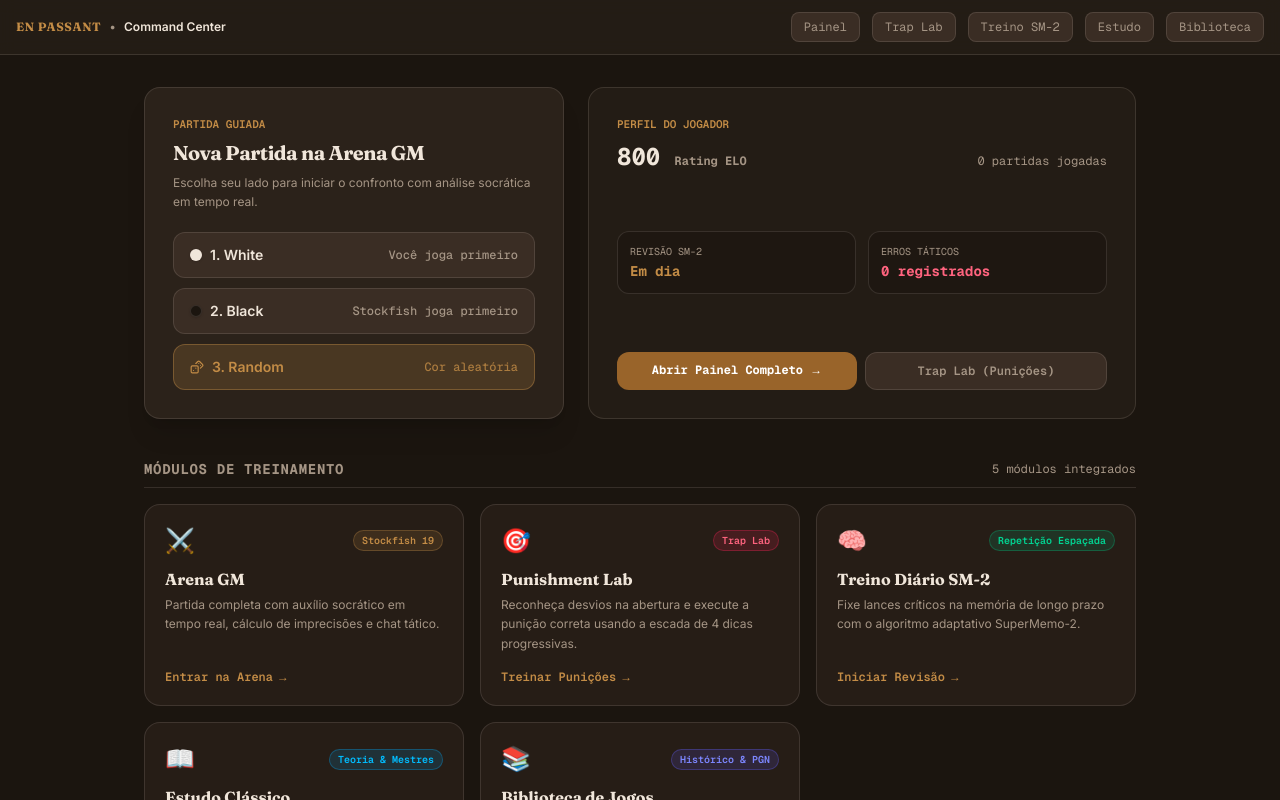
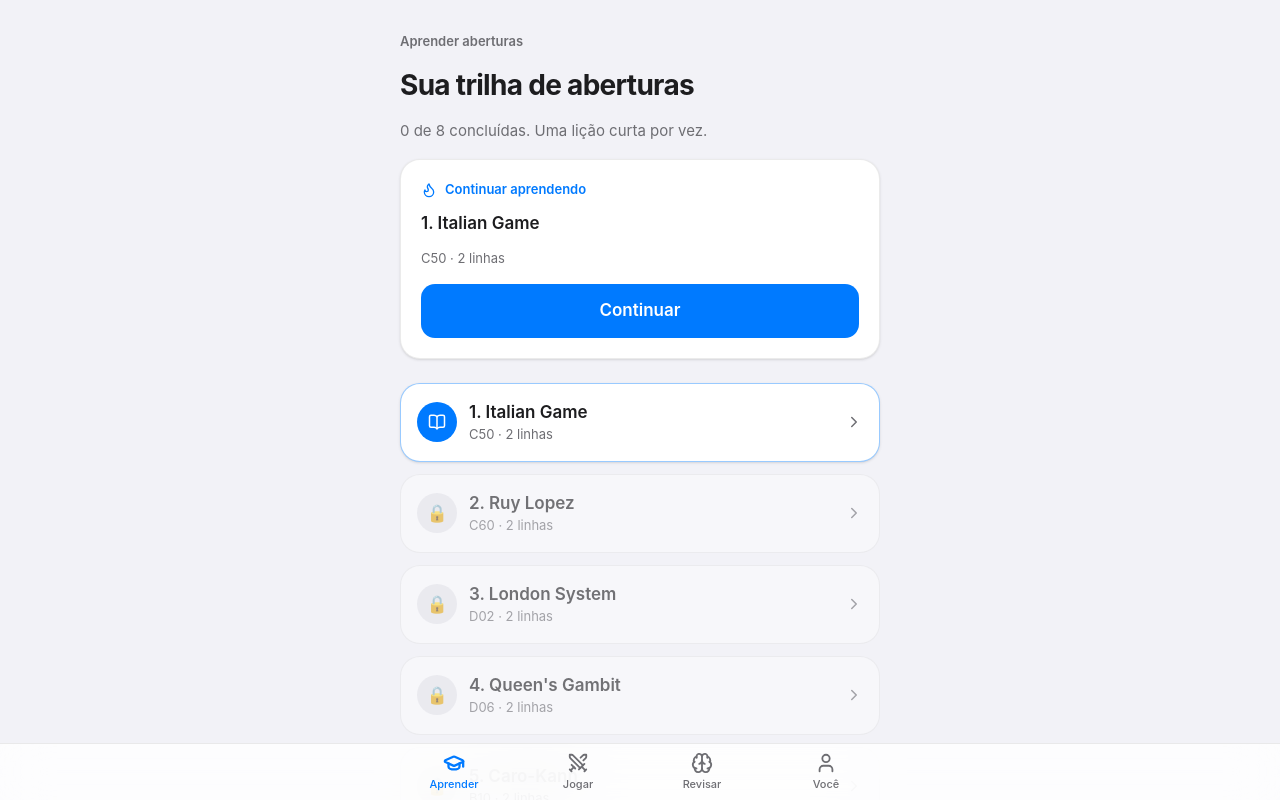
Before and after one commit to EmiyaKiritsugu3/en_passant, a Next.js app: page / in a window 1280 px wide. Shown: the top 800 px of the page. Built offline with nearby package versions, Linux system fonts and the light colour scheme.

Commit message:
feat(ui): Apple-style L1 — tokens SF, TabBar 4 tabs, home trilha, coords off

```diff
--- a/app/globals.css
+++ b/app/globals.css
@@ -1,19 +1,19 @@
 @import "tailwindcss";
 
 @theme {
-  --color-noir-bg: oklch(0.20 0.015 60);
-  --color-noir-surface: oklch(0.26 0.02 60);
-  --color-noir-raised: oklch(0.31 0.025 60);
-  --color-noir-ink: oklch(0.93 0.02 75);
-  --color-noir-muted: oklch(0.68 0.03 70);
-  --color-noir-line: oklch(0.93 0.02 75 / 0.12);
-  --color-bronze: oklch(0.68 0.11 70);
-  --color-bronze-deep: oklch(0.55 0.10 65);
+  --color-noir-bg: #f2f2f7;
+  --color-noir-surface: #ffffff;
+  --color-noir-raised: #e5e5ea;
+  --color-noir-ink: #1d1d1f;
+  --color-noir-muted: #6e6e73;
+  --color-noir-line: rgb(0 0 0 / 0.08);
+  --color-bronze: #007aff;
+  --color-bronze-deep: #0051d5;
   --color-felt: oklch(0.48 0.11 155);
   --color-felt-light: oklch(0.85 0.05 95);
-  --font-display: "Fraunces", Georgia, serif;
-  --font-sans: "Inter", system-ui, sans-serif;
-  --font-mono: var(--font-geist-mono);
+  --font-display: -apple-system, "SF Pro Display", "SF Pro Text", system-ui, sans-serif;
+  --font-sans: -apple-system, "SF Pro Text", system-ui, sans-serif;
+  --font-mono: ui-monospace, "SF Mono", system-ui, monospace;
   --ease-out-expo: cubic-bezier(0.16, 1, 0.3, 1);
 }
 
--- a/app/layout.tsx
+++ b/app/layout.tsx
@@ -1,11 +1,7 @@
 import type { Metadata, Viewport } from "next";
-import { Fraunces, Inter, Geist_Mono } from "next/font/google";
 import ServiceWorkerRegister from "@/components/ServiceWorkerRegister";
+import TabBar from "@/components/TabBar";
 import "./globals.css";
-
-const display = Fraunces({ variable: "--font-display", subsets: ["latin"], display: "swap" });
-const sans = Inter({ variable: "--font-sans", subsets: ["latin"], display: "swap" });
-const mono = Geist_Mono({ variable: "--font-geist-mono", subsets: ["latin"] });
 
 export const metadata: Metadata = {
   title: "En Passant - Chess Coach",
@@ -13,18 +9,16 @@ export const metadata: Metadata = {
 };
 
 export const viewport: Viewport = {
-  themeColor: "#030201",
+  themeColor: "#f2f2f7",
 };
 
 export default function RootLayout({ children }: { children: React.ReactNode }) {
   return (
-    <html
-      lang="pt-BR"
-      className={`${display.variable} ${sans.variable} ${mono.variable} h-full antialiased`}
-    >
+    <html lang="pt-BR" className="h-full antialiased">
       <body className="min-h-full flex flex-col">
         <ServiceWorkerRegister />
-        {children}
+        <div className="flex-1 pb-20">{children}</div>
+        <TabBar />
       </body>
     </html>
   );
--- a/app/page.tsx
+++ b/app/page.tsx
@@ -1,30 +1,57 @@
 "use client";
 
+import Link from "next/link";
 import { useSyncExternalStore } from "react";
 import { useRouter } from "next/navigation";
-import Link from "next/link";
+import { BookOpen, ChevronRight, Dices, Flame, Play } from "lucide-react";
 import { DEFAULT_PROFILE, getProfileSnapshot, subscribeProfile } from "@/lib/profile/store";
 import { EMPTY_CARDS, getCardsSnapshot, subscribeCards, summarizeDue } from "@/lib/sm2/scheduler";
-import { Dices } from "lucide-react";
-import moduleData from "@/data/home-modules.json";
+import repertoireData from "@/data/repertoire.json";
 
-interface Module {
-  title: string;
-  badge: string;
-  badgeColor: string;
-  description: string;
-  href: string;
-  icon: string;
-  actionLabel: string;
+interface RepertoireOpening {
+  name: string;
+  eco: string;
+  variations: { name: string; line: string[] }[];
 }
 
-const MODULES: Module[] = moduleData as Module[];
+interface TrailNode {
+  key: string;
+  title: string;
+  subtitle: string;
+  href: string;
+  done: boolean;
+  current: boolean;
+  locked: boolean;
+}
 
-export default function Setup() {
+function buildTrail(openingsDone: Record<string, number>): TrailNode[] {
+  const openings = [...repertoireData.white, ...repertoireData.black] as RepertoireOpening[];
+  let currentAssigned = false;
+  return openings.map((o, i) => {
+    const done = (openingsDone[o.name] ?? 0) > 0;
+    const current = !done && !currentAssigned;
+    if (current) currentAssigned = true;
+    const locked = !done && !current;
+    return {
+      key: o.name,
+      title: `${i + 1}. ${o.name}`,
+      subtitle: `${o.eco} · ${o.variations.length} linhas`,
+      href: `/study?opening=${encodeURIComponent(o.name)}`,
+      done,
+      current,
+      locked,
+    };
+  });
+}
+
+export default function Learn() {
   const router = useRouter();
   const profile = useSyncExternalStore(subscribeProfile, getProfileSnapshot, () => DEFAULT_PROFILE);
   const cards = useSyncExternalStore(subscribeCards, getCardsSnapshot, () => EMPTY_CARDS);
   const due = summarizeDue(cards);
+  const trail = buildTrail(profile.openings);
+  const current = trail.find((t) => t.current) ?? trail[0];
+  const doneCount = trail.filter((t) => t.done).length;
 
   const go = (side: string) => {
     const chosen = side === "random" ? (Math.random() < 0.5 ? "white" : "black") : side;
@@ -33,193 +60,105 @@ export default function Setup() {
 
   return (
     <main className="min-h-screen bg-noir-bg text-noir-ink flex flex-col items-center select-none pb-12">
-      {/* ================= TOPBAR NAVIGATION ================= */}
-      <header className="w-full max-w-7xl px-4 py-3 flex items-center justify-between border-b border-noir-line bg-noir-surface/60 backdrop-blur-sm sticky top-0 z-30">
-        <div className="flex items-center gap-2">
-          <span className="text-bronze font-bold tracking-wider text-xs uppercase font-display">
-            En Passant
-          </span>
-          <span className="text-noir-muted text-xs">•</span>
-          <span className="text-xs font-semibold text-noir-ink">Command Center</span>
+      <div className="w-full max-w-lg px-4 pt-8 flex flex-col gap-4">
+        <p className="text-[13px] font-semibold text-noir-muted">Aprender aberturas</p>
+        <h1 className="text-[28px] leading-tight font-bold tracking-tight">
+          Sua trilha de aberturas
+        </h1>
+        <p className="text-[15px] text-noir-muted leading-relaxed">
+          {doneCount} de {trail.length} concluídas. Uma lição curta por vez.
+        </p>
+
+        <div className="bg-noir-surface rounded-[20px] border border-noir-line p-5 shadow-sm flex flex-col gap-3">
+          <div className="flex items-center gap-2 text-bronze">
+            <Flame size={16} />
+            <span className="text-[13px] font-semibold">Continuar aprendendo</span>
+          </div>
+          <p className="text-[17px] font-semibold">{current.title}</p>
+          <p className="text-[13px] text-noir-muted">{current.subtitle}</p>
+          <Link
+            href={current.href}
+            className="mt-1 text-center py-3.5 px-4 rounded-[14px] bg-bronze text-white text-[17px] font-semibold active:scale-[0.99] transition-transform"
+          >
+            Continuar
+          </Link>
+          {due.due > 0 && (
+            <Link href="/train" className="text-center text-[15px] font-medium text-bronze py-1">
+              Revisar {due.due} posição{due.due > 1 ? "ões" : ""} pendente{due.due > 1 ? "s" : ""}
+            </Link>
+          )}
         </div>
 
-        <nav className="flex items-center gap-2 sm:gap-3 text-xs font-mono">
-          <Link
-            href="/dashboard"
-            className="px-3 py-1.5 rounded-lg bg-noir-raised border border-noir-line text-noir-muted hover:text-bronze hover:border-noir-line transition-colors"
-          >
-            Painel
-          </Link>
-          <Link
-            href="/trainer/punishment"
-            className="px-3 py-1.5 rounded-lg bg-noir-raised border border-noir-line text-noir-muted hover:text-bronze hover:border-noir-line transition-colors hidden sm:inline"
-          >
-            Trap Lab
-          </Link>
-          <Link
-            href="/train"
-            className="px-3 py-1.5 rounded-lg bg-noir-raised border border-noir-line text-noir-muted hover:text-bronze hover:border-noir-line transition-colors hidden md:inline"
-          >
-            Treino SM-2
-          </Link>
-          <Link
-            href="/study"
-            className="px-3 py-1.5 rounded-lg bg-noir-raised border border-noir-line text-noir-muted hover:text-bronze hover:border-noir-line transition-colors hidden lg:inline"
-          >
-            Estudo
-          </Link>
-          <Link
-            href="/library"
-            className="px-3 py-1.5 rounded-lg bg-noir-raised border border-noir-line text-noir-muted hover:text-bronze hover:border-noir-line transition-colors hidden lg:inline"
-          >
-            Biblioteca
-          </Link>
-        </nav>
-      </header>
+        <ol className="flex flex-col gap-3 mt-2" aria-label="Trilha de aberturas">
+          {trail.map((t) => (
+            <li key={t.key}>
+              <Link
+                href={t.locked ? "#" : t.href}
+                aria-disabled={t.locked}
+                onClick={(e) => {
+                  if (t.locked) e.preventDefault();
+                }}
+                className={`flex items-center gap-3 rounded-[20px] border p-4 transition-colors ${
+                  t.current
+                    ? "bg-noir-surface border-bronze/40 shadow-sm"
+                    : t.done
+                      ? "bg-noir-surface border-noir-line"
+                      : "bg-noir-surface/60 border-noir-line opacity-60"
+                }`}
+              >
+                <span
+                  className={`w-10 h-10 shrink-0 rounded-full flex items-center justify-center text-[17px] font-bold ${
+                    t.done
+                      ? "bg-[#34c759]/15 text-[#34c759]"
+                      : t.current
+                        ? "bg-bronze text-white"
+                        : "bg-noir-raised text-noir-muted"
+                  }`}
+                  aria-hidden
+                >
+                  {t.done ? "✓" : t.locked ? "🔒" : <BookOpen size={18} />}
+                </span>
+                <span className="flex-1 min-w-0">
+                  <span className="block text-[17px] font-semibold truncate">{t.title}</span>
+                  <span className="block text-[13px] text-noir-muted">{t.subtitle}</span>
+                </span>
+                <ChevronRight size={18} className="text-noir-muted shrink-0" />
+              </Link>
+            </li>
+          ))}
+        </ol>
 
-      {/* ================= HERO & QUICK MATCH ================= */}
-      <section className="w-full max-w-5xl px-4 pt-8 pb-6 flex flex-col md:flex-row gap-6 items-stretch justify-center">
-        {/* Quick Side Selection Box (preserved for exact test compatibility) */}
-        <div className="w-full md:w-[420px] bg-noir-surface border border-noir-line rounded-2xl p-6 sm:p-7 shadow-xl flex flex-col justify-between gap-5">
-          <div className="flex flex-col gap-1.5">
-            <span className="text-[11px] uppercase text-bronze font-mono font-semibold">
-              Partida Guiada
-            </span>
-            <h1 className="text-xl font-bold tracking-tight font-display text-noir-ink">
-              Nova Partida na Arena GM
-            </h1>
-            <p className="text-xs text-noir-muted leading-relaxed">
-              Escolha seu lado para iniciar o confronto com análise socrática em tempo real.
-            </p>
+        <div className="bg-noir-surface rounded-[20px] border border-noir-line p-5 flex flex-col gap-3 mt-2">
+          <div className="flex items-center gap-2">
+            <Play size={16} className="text-noir-muted" />
+            <span className="text-[15px] font-semibold">Praticar em partida</span>
           </div>
-
-          <div className="flex flex-col gap-2.5">
+          <div className="flex gap-2">
             <button
               type="button"
               onClick={() => go("white")}
-              className="w-full py-3 px-4 rounded-xl bg-noir-raised hover:bg-noir-line active:scale-[0.99] border border-noir-line text-noir-ink font-medium flex items-center justify-between transition-all"
+              className="flex-1 py-3 px-4 rounded-[14px] bg-noir-raised text-noir-ink text-[15px] font-semibold"
             >
-              <div className="flex items-center gap-2">
-                <span className="w-3 h-3 rounded-full bg-noir-ink border border-noir-line shadow-sm" />
-                <span className="text-sm font-semibold">1. White</span>
-              </div>
-              <span className="text-xs text-noir-muted font-mono">Você joga primeiro</span>
+              White
             </button>
-
             <button
               type="button"
               onClick={() => go("black")}
-              className="w-full py-3 px-4 rounded-xl bg-noir-raised hover:bg-noir-line active:scale-[0.99] border border-noir-line text-noir-ink font-medium flex items-center justify-between transition-all"
+              className="flex-1 py-3 px-4 rounded-[14px] bg-noir-raised text-noir-ink text-[15px] font-semibold"
             >
-              <div className="flex items-center gap-2">
-                <span className="w-3 h-3 rounded-full bg-noir-bg border border-noir-line shadow-sm" />
-                <span className="text-sm font-semibold">2. Black</span>
-              </div>
-              <span className="text-xs text-noir-muted font-mono">Stockfish joga primeiro</span>
+              Black
             </button>
-
             <button
               type="button"
               onClick={() => go("random")}
-              className="w-full py-3 px-4 rounded-xl bg-bronze/20 hover:bg-bronze/30 text-bronze active:scale-[0.99] border border-bronze/40 font-medium flex items-center justify-between transition-all"
+              aria-label="Cor aleatória"
+              className="py-3 px-4 rounded-[14px] bg-noir-raised text-noir-ink"
             >
-              <div className="flex items-center gap-2">
-                <Dices size={14} />
-                <span className="text-sm font-semibold">3. Random</span>
-              </div>
-              <span className="text-xs text-bronze/80 font-mono">Cor aleatória</span>
+              <Dices size={16} />
             </button>
           </div>
         </div>
-
-        {/* Student Quick Status & Snapshot */}
-        <div className="flex-1 bg-noir-surface/60 border border-noir-line rounded-2xl p-6 sm:p-7 flex flex-col justify-between gap-5">
-          <div className="flex flex-col gap-1">
-            <span className="text-[11px] uppercase text-bronze font-mono font-semibold">
-              Perfil do Jogador
-            </span>
-            <div className="flex items-baseline justify-between mt-1">
-              <span className="text-2xl font-bold font-mono text-noir-ink">
-                {profile.rating} <span className="text-xs text-noir-muted">Rating ELO</span>
-              </span>
-              <span className="text-xs font-mono text-noir-muted">
-                {profile.games} {profile.games === 1 ? "partida jogada" : "partidas jogadas"}
-              </span>
-            </div>
-          </div>
-
-          <div className="grid grid-cols-2 gap-3 pt-2">
-            <div className="bg-noir-bg/60 border border-noir-line rounded-xl p-3 flex flex-col gap-0.5">
-              <span className="text-[10px] uppercase font-mono text-noir-muted">Revisão SM-2</span>
-              <span className="text-sm font-bold font-mono text-bronze">
-                {due.due > 0 ? `${due.due} pendente${due.due > 1 ? "s" : ""}` : "Em dia"}
-              </span>
-            </div>
-            <div className="bg-noir-bg/60 border border-noir-line rounded-xl p-3 flex flex-col gap-0.5">
-              <span className="text-[10px] uppercase font-mono text-noir-muted">Erros Táticos</span>
-              <span className="text-sm font-bold font-mono text-rose-400">
-                {profile.errorTags.tactics} registrados
-              </span>
-            </div>
-          </div>
-
-          <div className="pt-2 flex flex-col sm:flex-row gap-2">
-            <Link
-              href="/dashboard"
-              className="flex-1 text-center py-2.5 px-4 rounded-xl bg-bronze-deep hover:bg-bronze text-white font-mono text-xs font-bold transition-colors"
-            >
-              Abrir Painel Completo →
-            </Link>
-            <Link
-              href="/trainer/punishment"
-              className="flex-1 text-center py-2.5 px-4 rounded-xl bg-noir-raised hover:bg-noir-line text-noir-muted font-mono text-xs font-semibold border border-noir-line transition-colors"
-            >
-              Trap Lab (Punições)
-            </Link>
-          </div>
-        </div>
-      </section>
-
-      {/* ================= COMMAND CENTER MODULES ================= */}
-      <section className="w-full max-w-5xl px-4 mt-4">
-        <div className="flex items-center justify-between mb-4 border-b border-noir-line pb-2">
-          <h2 className="text-sm font-bold font-mono uppercase tracking-wider text-noir-muted">
-            Módulos de Treinamento
-          </h2>
-          <span className="text-xs text-noir-muted font-mono">5 módulos integrados</span>
-        </div>
-
-        <div className="grid grid-cols-1 md:grid-cols-2 lg:grid-cols-3 gap-4">
-          {MODULES.map((m) => (
-            <Link
-              key={m.title}
-              href={m.href}
-              className="bg-noir-surface/70 border border-noir-line hover:border-bronze/40 rounded-2xl p-5 flex flex-col justify-between gap-4 transition-all duration-200 group hover:shadow-lg hover:shadow-bronze/5 hover:-translate-y-0.5"
-            >
-              <div className="flex flex-col gap-2.5">
-                <div className="flex items-center justify-between">
-                  <span className="text-2xl">{m.icon}</span>
-                  <span className={`text-[10px] font-mono font-semibold px-2 py-0.5 rounded-full border ${m.badgeColor}`}>
-                    {m.badge}
-                  </span>
-                </div>
-                <div>
-                  <h3 className="text-base font-bold font-display text-noir-ink group-hover:text-bronze transition-colors">
-                    {m.title}
-                  </h3>
-                  <p className="text-xs text-noir-muted leading-relaxed mt-1">
-                    {m.description}
-                  </p>
-                </div>
-              </div>
-
-              <span className="text-xs font-mono font-semibold text-bronze group-hover:translate-x-1 transition-transform flex items-center gap-1">
-                {m.actionLabel} <span>→</span>
-              </span>
-            </Link>
-          ))}
-        </div>
-      </section>
+      </div>
     </main>
   );
 }
--- a/components/Board.tsx
+++ b/components/Board.tsx
@@ -64,6 +64,7 @@ export default function Board({
       fen,
       orientation,
       turnColor,
+      coordinates: false,
       movable: {
         free: false,
         color: !isThinking && onMove && isPlayerTurn ? orientation : undefined,
--- /dev/null
+++ b/components/TabBar.tsx
@@ -0,0 +1,46 @@
+"use client";
+
+import Link from "next/link";
+import { usePathname } from "next/navigation";
+import { GraduationCap, Swords, Brain, User } from "lucide-react";
+
+const TABS = [
+  { href: "/", label: "Aprender", icon: GraduationCap, match: (p: string) => p === "/" },
+  { href: "/play", label: "Jogar", icon: Swords, match: (p: string) => p.startsWith("/play") },
+  { href: "/train", label: "Revisar", icon: Brain, match: (p: string) => p.startsWith("/train") },
+  {
+    href: "/dashboard",
+    label: "Você",
+    icon: User,
+    match: (p: string) => p.startsWith("/dashboard"),
+  },
+];
+
+export default function TabBar() {
+  const pathname = usePathname();
+  return (
+    <nav
+      aria-label="Navegação principal"
+      className="fixed bottom-0 inset-x-0 z-40 border-t border-noir-line bg-white/80 backdrop-blur-xl"
+    >
+      <div className="mx-auto max-w-lg grid grid-cols-4 px-2 pb-[env(safe-area-inset-bottom)]">
+        {TABS.map(({ href, label, icon: Icon, match }) => {
+          const active = match(pathname);
+          return (
+            <Link
+              key={href}
+              href={href}
+              aria-current={active ? "page" : undefined}
+              className={`flex flex-col items-center gap-0.5 py-2 text-[11px] font-medium transition-colors ${
+                active ? "text-bronze" : "text-noir-muted"
+              }`}
+            >
+              <Icon size={22} strokeWidth={active ? 2.5 : 2} />
+              {label}
+            </Link>
+          );
+        })}
+      </div>
+    </nav>
+  );
+}
```
Also changed, not shown: 1 other file (tests, documents, lock files or other folders).
